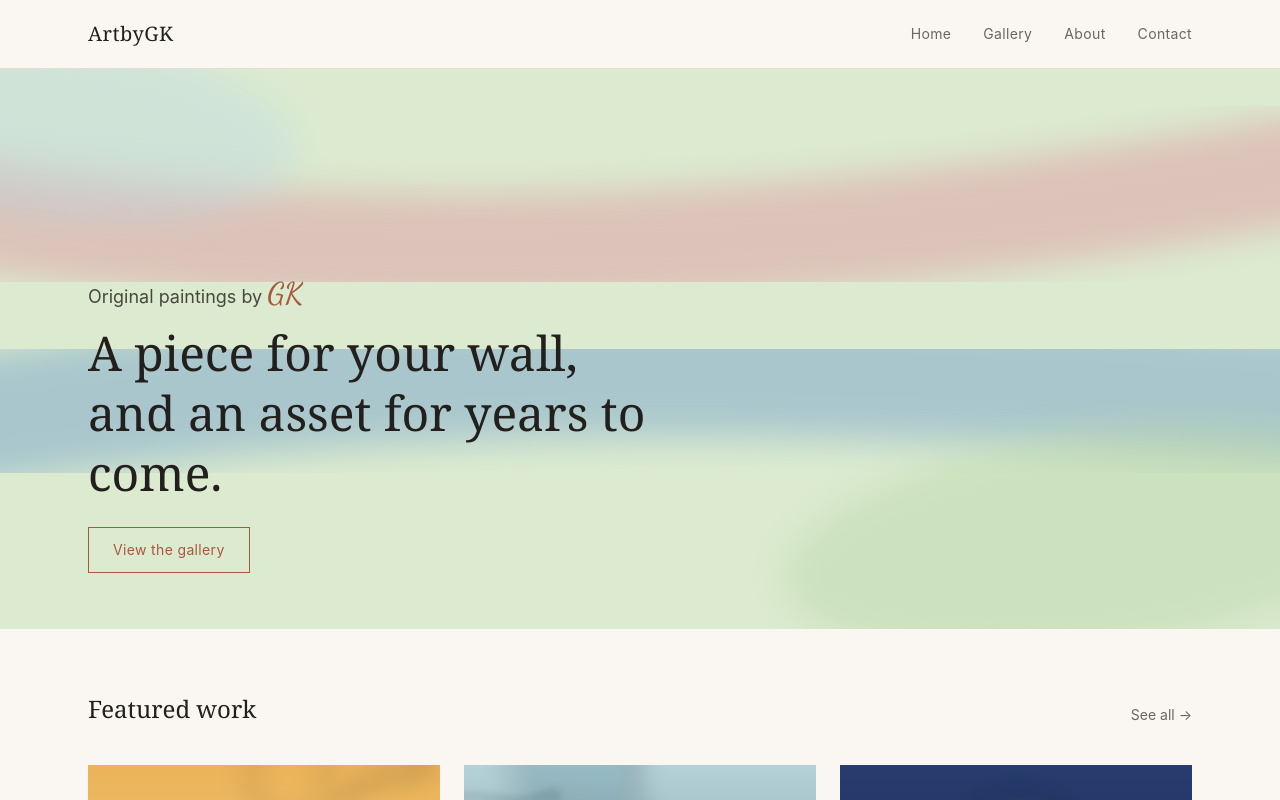
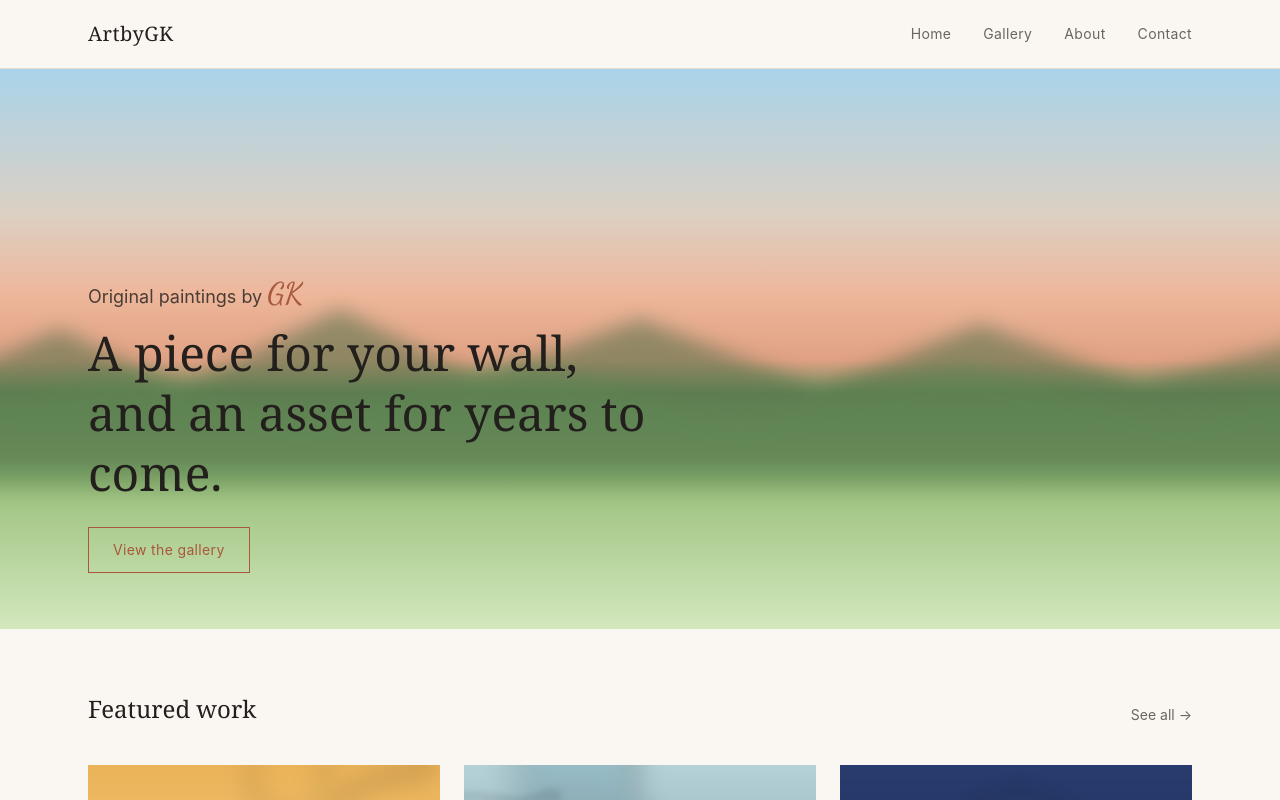
Before and after one commit to gautamirk-git/ArtbyGK.com, a Next.js app: page / in a window 1280 px wide. Shown: the top 800 px of the page. Built offline with nearby package versions, Linux system fonts and the light colour scheme.

Commit message:
Refactor HeroBackground SVG for improved visuals

```diff
--- a/components/HeroBackground.tsx
+++ b/components/HeroBackground.tsx
@@ -7,52 +7,38 @@ export default function HeroBackground() {
       className="absolute inset-0 h-full w-full"
     >
       <defs>
+        <linearGradient id="sky" x1="0" y1="0" x2="0" y2="1">
+          <stop offset="0%" stopColor="#a9d3ea" />
+          <stop offset="26%" stopColor="#dcd0c3" />
+          <stop offset="40%" stopColor="#eeb79b" />
+          <stop offset="52%" stopColor="#e0a184" />
+          <stop offset="58%" stopColor="#6e8f5e" />
+          <stop offset="74%" stopColor="#9cc17e" />
+          <stop offset="100%" stopColor="#d3e8bd" />
+        </linearGradient>
         <filter id="soften" x="-30%" y="-30%" width="160%" height="160%">
-          <feGaussianBlur stdDeviation="18" />
+          <feGaussianBlur stdDeviation="10" />
         </filter>
       </defs>
 
-      <rect x="0" y="0" width="1440" height="560" fill="#dcebd0" />
+      <rect x="0" y="0" width="1440" height="560" fill="url(#sky)" />
 
-      {/* blue streak */}
+      {/* distant mountains, sitting along the horizon band */}
       <path
-        d="M -100 380 Q 500 250 1540 340"
-        stroke="#7fa9c9"
-        strokeWidth="130"
-        fill="none"
-        strokeLinecap="round"
+        d="M -20 330
+           L 140 260 L 260 320 L 420 240 L 560 310
+           L 720 250 L 900 320 L 1060 255 L 1220 315
+           L 1460 250 L 1460 400 L -20 400 Z"
+        fill="#4f6f47"
         opacity="0.55"
         filter="url(#soften)"
       />
-      {/* pink streak */}
       <path
-        d="M -100 120 Q 620 260 1540 70"
-        stroke="#dd9aa1"
-        strokeWidth="110"
-        fill="none"
-        strokeLinecap="round"
+        d="M -20 360
+           L 200 300 L 380 350 L 600 290 L 820 355
+           L 1040 295 L 1260 350 L 1460 300 L 1460 420 L -20 420 Z"
+        fill="#5f8552"
         opacity="0.5"
-        filter="url(#soften)"
-      />
-      {/* a second, quieter green tone for depth */}
-      <ellipse
-        cx="1180"
-        cy="470"
-        rx="320"
-        ry="110"
-        fill="#b9d6a8"
-        opacity="0.45"
-        transform="rotate(-8 1180 470)"
-        filter="url(#soften)"
-      />
-      <ellipse
-        cx="140"
-        cy="60"
-        rx="240"
-        ry="90"
-        fill="#bcd8e3"
-        opacity="0.4"
-        transform="rotate(6 140 60)"
         filter="url(#soften)"
       />
     </svg>
```
